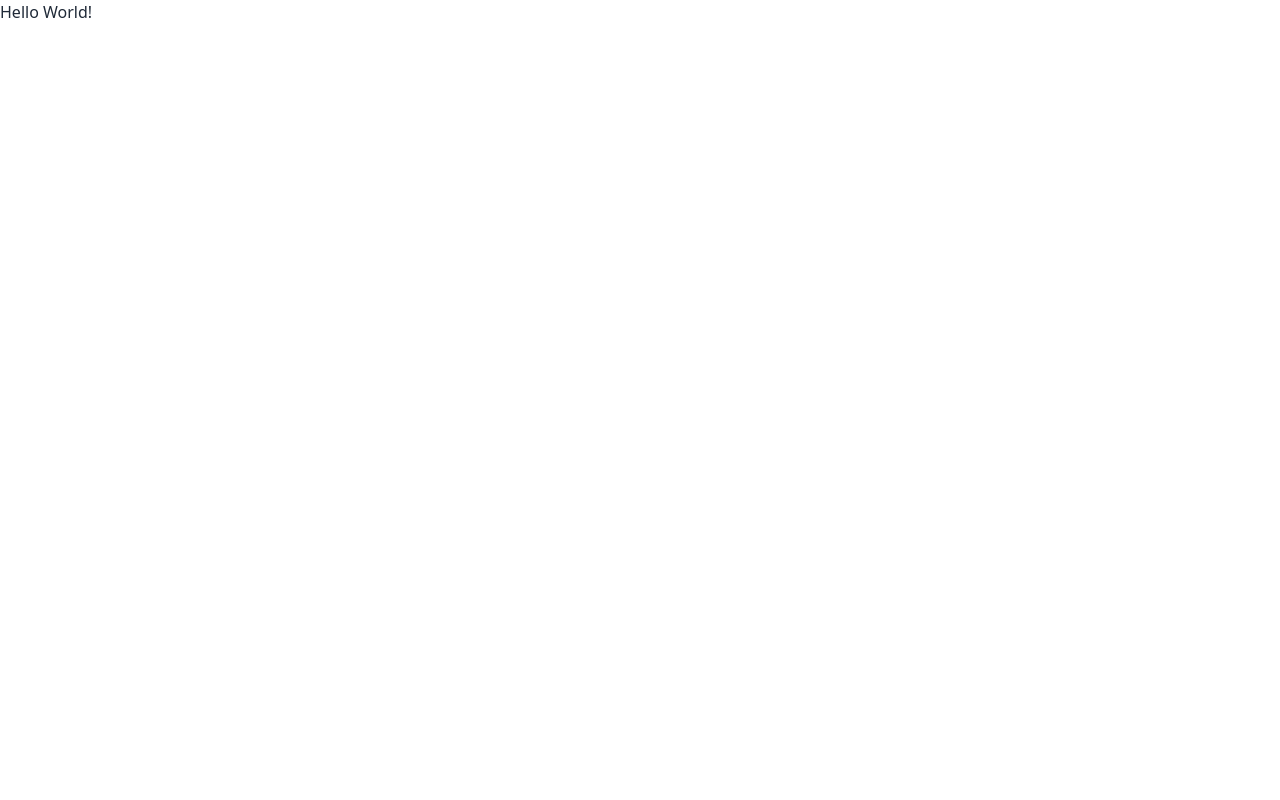
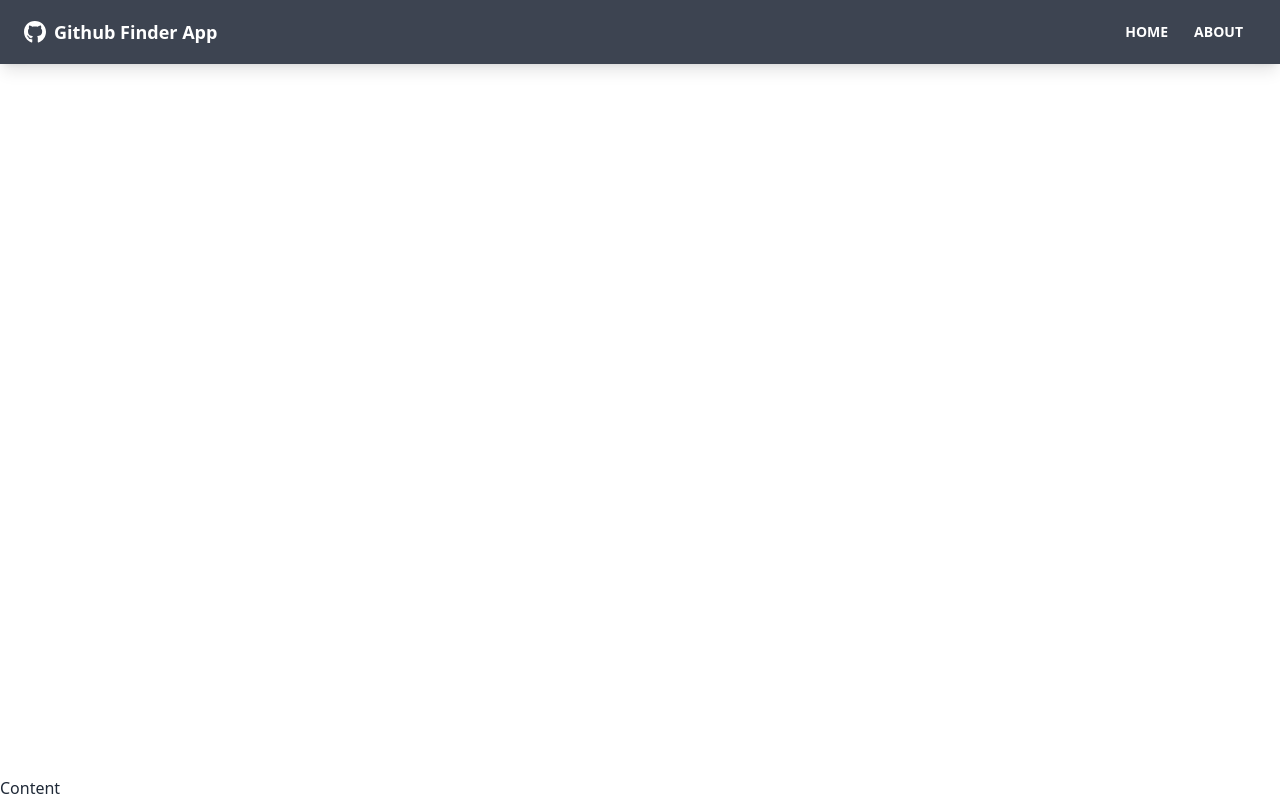
Before and after one commit to Aviatorscode2/github-finder-app, a React (Create React App) app: page / in a window 1280 px wide. Built offline with nearby package versions, Linux system fonts and the light colour scheme; the HTML template or start-up script is replaced by a standard one.

Commit message:
Navbar component

```diff
--- a/src/App.js
+++ b/src/App.js
@@ -1,8 +1,14 @@
+import { BrowserRouter as Router, Routes } from 'react-router-dom';
+import Navbar from './components/layouts/Navbar';
 function App() {
   return (
-    <div>
-      <h1>Hello World!</h1>
-    </div>
+    <Router>
+      <div className="flex flex-col justify-between h-screen">
+        <Navbar />
+
+        <main>Content</main>
+      </div>
+    </Router>
   );
 }
 
--- /dev/null
+++ b/src/components/layouts/Navbar.jsx
@@ -0,0 +1,37 @@
+import { FaGithub } from 'react-icons/fa';
+import { Link } from 'react-router-dom';
+import PropTypes from 'prop-types';
+
+function Navbar({ title }) {
+  return (
+    <nav className="navbar mb-12 shadow-lg bg-neutral text-neutral-content">
+      <div className="container mx-auto">
+        <div className="flex-none px-2 mx-2">
+          <FaGithub className="inline pr-2 text-3xl" />
+          <Link to className="text-lg font-bold align-middle">
+            {title}
+          </Link>
+        </div>
+        <div className="flex-1 px-2 mx-2">
+          <div className="flex justify-end">
+            <Link to="/" className="btn btn-ghost btn-sm rounded-btn">
+              Home
+            </Link>
+            <Link to="/about" className="btn btn-ghost btn-sm rounded-btn">
+              About
+            </Link>
+          </div>
+        </div>
+      </div>
+    </nav>
+  );
+}
+
+Navbar.defaultProps = {
+  title: 'Github Finder App',
+};
+
+Navbar.propTypes = {
+  title: PropTypes.string,
+};
+export default Navbar;
```
